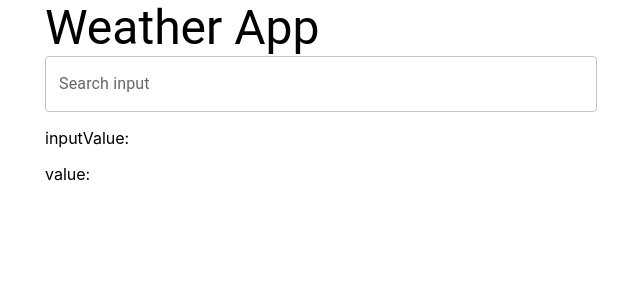
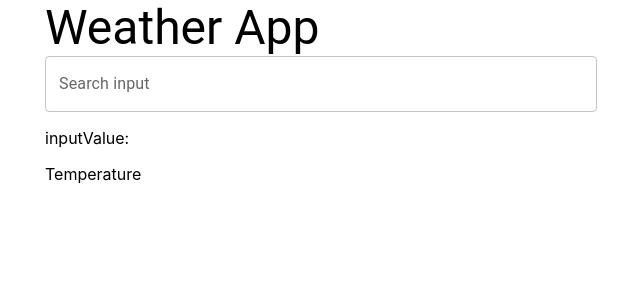
Before and after one commit to lipeijia/weather-app, a React (Create React App) app: page / in a window 1280 px wide. Shown: the top 300 px of the page, without its empty margins (319-959 px from the left). Built offline with nearby package versions, Linux system fonts and the light colour scheme.

Commit message:
search location & fetch weather data

```diff
--- a/src/App.js
+++ b/src/App.js
@@ -1,16 +1,18 @@
-import React, { useMemo, useEffect } from 'react';
+import React, { useMemo, useEffect, useCallback } from 'react';
 import axios from 'axios';
 import TextField from '@mui/material/TextField';
 import Autocomplete from '@mui/material/Autocomplete';
 import Container from '@mui/material/Container';
 import Typography from '@mui/material/Typography';
 import { throttle } from 'lodash';
+import Forecast from './components/Forecast';
 
 function App() {
   const BASE_URL = 'https://www.metaweather.com/api';
   const [value, setValue] = React.useState(null);
   const [inputValue, setInputValue] = React.useState('');
   const [options, setOptions] = React.useState([]);
+  const [weather, setWeather] = React.useState([]);
 
   const fetchLocation = useMemo(
     () =>
@@ -19,29 +21,29 @@ function App() {
           const res = await axios.get(
             `${BASE_URL}/location/search/?query=${query}`
           );
-          console.log(res.data);
-          return callback(res.data);
+          if (res.data.length !== 0) {
+            return callback(res.data);
+          } else {
+            return [];
+          }
         } else {
           return [];
         }
-      }, 1000),
+      }, 500),
     []
   );
 
-  // const debouncedFetchData = throttle((query, callback) => {
-  //   fetchLocation(query, callback);
-  // }, 1000);
-
-  // useEffect(() => {
-  //   debouncedFetchData(inputValue);
-  // }, [inputValue, debouncedFetchData]);
+  const fetchWeather = useCallback(async (id, callback) => {
+    const res = await axios.get(`${BASE_URL}/location/${id}`);
+    return callback(res.data);
+  }, []);
 
   useEffect(() => {
     let active = true;
 
     if (inputValue === '') {
       setOptions(value ? [value] : []);
-      return undefined;
+      return;
     }
 
     fetchLocation(inputValue, (results) => {
@@ -51,19 +53,29 @@ function App() {
         if (value) {
           newOptions = [value];
         }
-
         if (results) {
-          newOptions = [...newOptions, ...results];
+          newOptions = [...results];
         }
-
         setOptions(newOptions);
       }
+    });
+    return () => {
+      active = false;
+    };
+  }, [value, inputValue, fetchLocation]);
+
+  useEffect(() => {
+    let active = true;
+
+    if (!value) return;
+    fetchWeather(value.woeid, (data) => {
+      setWeather(data);
     });
 
     return () => {
       active = false;
     };
-  }, [value, inputValue, fetchLocation]);
+  }, [value, fetchWeather]);
 
   return (
     <Container maxWidth='sm'>
@@ -89,8 +101,7 @@ function App() {
         )}
       />
       <p>inputValue: {inputValue}</p>
-      <p>value: {value}</p>
-      {/* <p>options: {options}</p> */}
+      <Forecast temp={weather.consolidated_weather} />
     </Container>
   );
 }
--- /dev/null
+++ b/src/components/Forecast.js
@@ -0,0 +1,5 @@
+import React from 'react';
+
+export default function Forecast({ temp }) {
+  return <div>Temperature</div>;
+}
```
